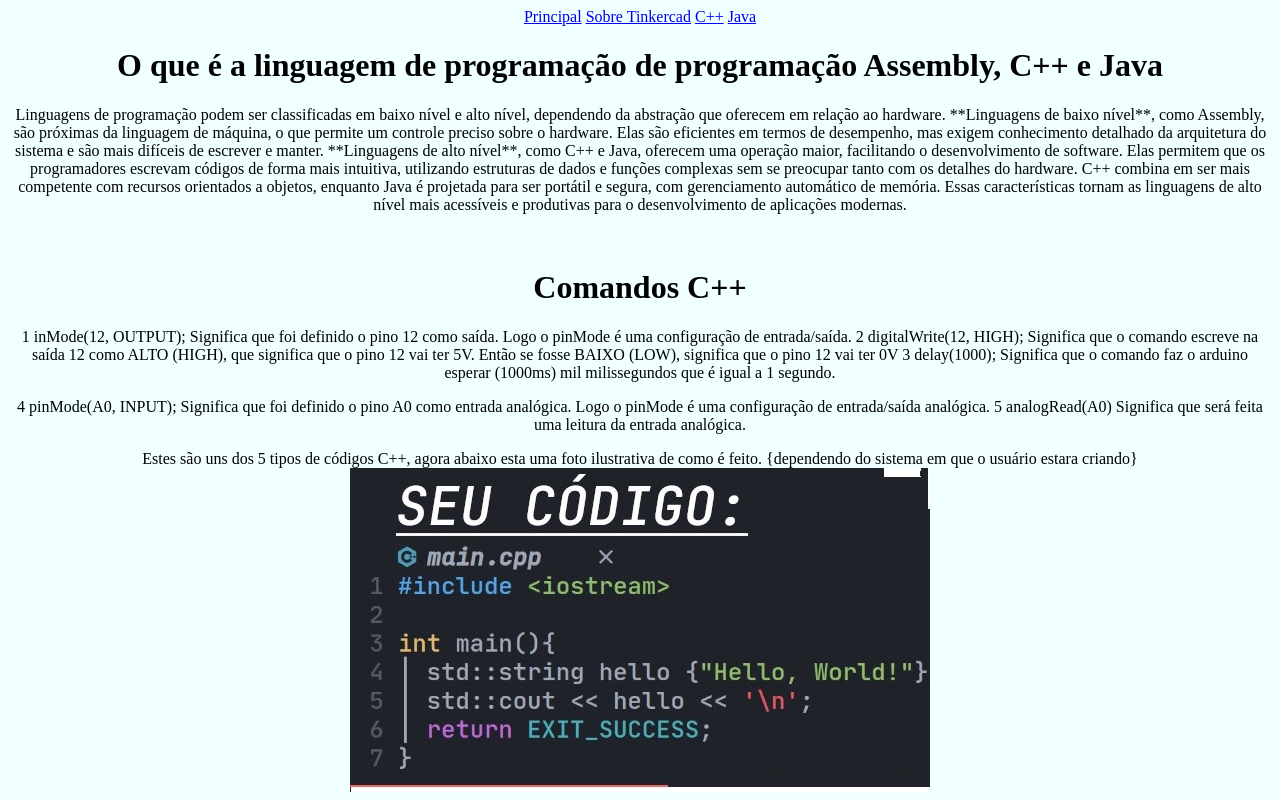
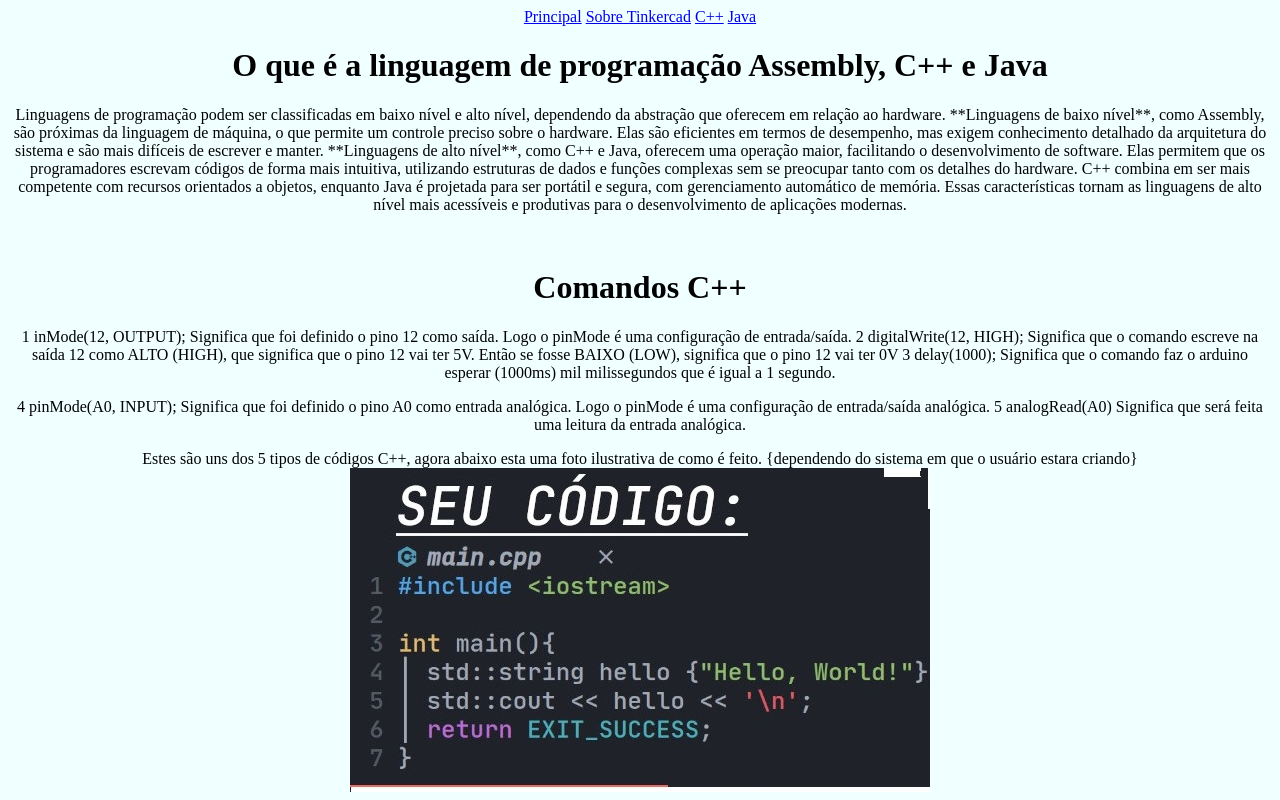
Before and after one commit to eduardopf2/repositorio0910, a plain HTML site: page index.html in a window 1280 px wide. Shown: the top 800 px of the page. Drawn offline with Linux system fonts and the light colour scheme.

Commit message:
Update index.html

```diff
--- a/index.html
+++ b/index.html
@@ -17,7 +17,7 @@
 
 
 
-    <h1>O que é a linguagem de programação de programação Assembly, C++ e Java</h1>
+    <h1>O que é a linguagem de programação Assembly, C++ e Java</h1>
 
     <p>Linguagens de programação podem ser classificadas em baixo nível e alto nível, dependendo da abstração que oferecem em relação ao hardware.
 
```
